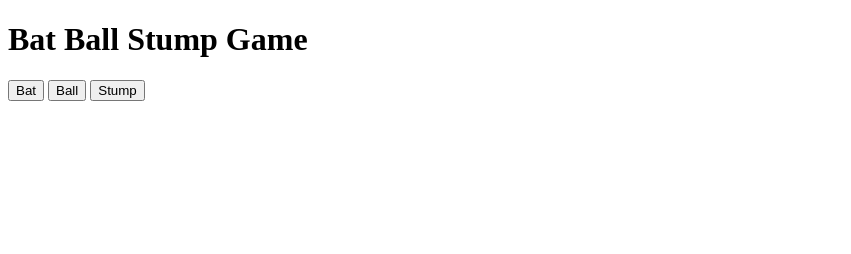
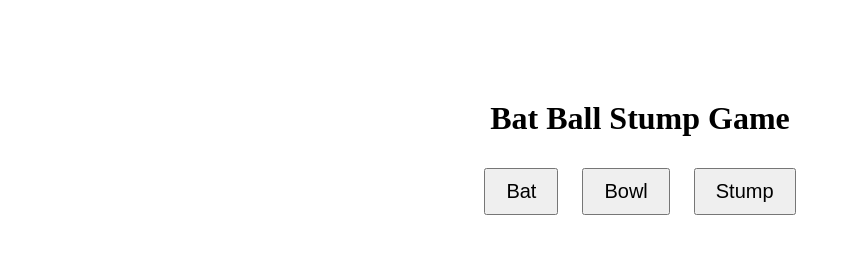
Before and after one commit to AnujDixit14/Cricket-Game, a plain HTML site: page index.html in a window 1280 px wide. Shown: the whole page, without its empty margins (0-851 px from the left). Drawn offline with Linux system fonts and the light colour scheme.

Commit message:
Updated Cricket Game

```diff
--- a/index.html
+++ b/index.html
@@ -1,102 +1,76 @@
-
 <!DOCTYPE html>
 <html lang="en">
 <head>
-  <meta charset="UTF-8">
-  <meta name="viewport" content="width=device-width, initial-scale=1.0">
   <title>Cricket Game</title>
-  <link rel="stylesheet" href="style.css">
+  <style>
+    body{
+      text-align: center;
+      margin-top: 100px;
+    }
+    button{
+      padding: 10px 20px;
+      font-size: 20px;
+      margin: 10px;
+      cursor: pointer;
+    }
+  </style>
 </head>
+<body>
+  <h1> Bat Ball Stump Game</h1>
+  <button onclick="getComputerChoice();
+  let resultMasg;
+  if(computerChoice === 'Bat'){
+    resultMasg = 'its tie match';
+  }
+  else if(computerChoice === 'Bowl'){
+    resultMasg = 'you won';
+  }else{
+    resultMasg = 'Computer Won';
+  }
 
-<body>
+  alert(`You choose Bat and Computer Choice is ${computerChoice} and  ${resultMasg}`)
+  ">Bat</button>
 
-  <h1>Bat Ball Stump Game</h1>
+  <button onclick="getComputerChoice();
 
-  <div>
-    <button class="Button" onclick="
+  if(computerChoice === 'Bowl'){
+    resultMasg = 'its tie match';
+  }
+  else if(computerChoice === 'Stump'){
+    resultMasg = 'you won';
+  }else{
+    resultMasg = 'Computer Won';
+  }
+  alert(`You choose Bowl and Computer Choice is ${computerChoice} and  ${resultMasg}`)
+  ">Bowl</button>
+
+
+  <button onclick="getComputerChoice();
+
+  if(computerChoice === 'Stump'){
+    resultMasg = 'its tie match';
+  }
+  else if(computerChoice === 'Bat'){
+    resultMasg = 'you won';
+  }else{
+    resultMasg = 'Computer Won';
+  }
+  alert(`You choose Stump and Computer Choice is ${computerChoice} and  ${resultMasg}`)
+  ">Stump</button>
+
+  <script>
+    let computerChoice;
+    function getComputerChoice() {
       let randomNumber = Math.random() * 3;
-      let computerChoice;
-
-      if(randomNumber > 0 && randomNumber <= 1){
+      if (randomNumber < 1) {
         computerChoice = 'Bat';
-      }
-      else if(randomNumber > 1 && randomNumber <= 2){
-        computerChoice = 'Ball';
-      }
-      else{
+      } else if (randomNumber < 2) {
+        computerChoice = 'Bowl';
+      } else if (randomNumber < 3) {
         computerChoice = 'Stump';
       }
+    }
 
-      let resultMasg;
-
-      if(computerChoice === 'Bat'){
-        resultMasg = 'Its tie match';
-      }
-      else if(computerChoice === 'Ball'){
-        resultMasg = 'User won';
-      }
-      else{
-        resultMasg = 'Computer won';
-      }
-
-      alert(`You choose Bat. Computer choose ${computerChoice} and ${resultMasg}`);
-    ">Bat</button>
-
-
-    <button class="Button" onclick="
-      randomNumber = Math.random() * 3;
-
-      if(randomNumber > 0 && randomNumber <= 1){
-        computerChoice = 'Bat';
-      }
-      else if(randomNumber > 1 && randomNumber <= 2){
-        computerChoice = 'Ball';
-      }
-      else{
-        computerChoice = 'Stump';
-      }
-
-      if(computerChoice === 'Bat'){
-        resultMasg = 'Computer won';
-      }
-      else if(computerChoice === 'Ball'){
-        resultMasg = 'Its tie match';
-      }
-      else{
-        resultMasg = 'User won';
-      }
-
-      alert(`You choose Ball. Computer choose ${computerChoice} and ${resultMasg}`);
-    ">Ball</button>
-
-
-    <button class="Button" onclick="
-      randomNumber = Math.random() * 3;
-
-      if(randomNumber > 0 && randomNumber <= 1){
-        computerChoice = 'Bat';
-      }
-      else if(randomNumber > 1 && randomNumber <= 2){
-        computerChoice = 'Ball';
-      }
-      else{
-        computerChoice = 'Stump';
-      }
-
-      if(computerChoice === 'Bat'){
-        resultMasg = 'User won';
-      }
-      else if(computerChoice === 'Ball'){
-        resultMasg = 'Computer won';
-      }
-      else{
-        resultMasg = 'Its tie match';
-      }
-
-      alert(`You choose Stump. Computer choose ${computerChoice} and ${resultMasg}`);
-    ">Stump</button>
-
-  </div>
-
+  </script>
 </body>
 </html>
```
